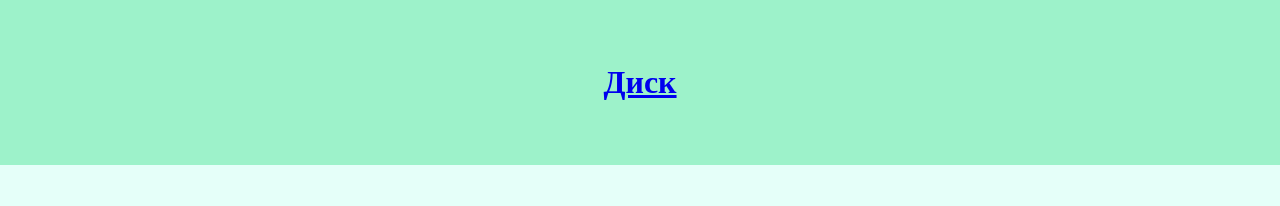
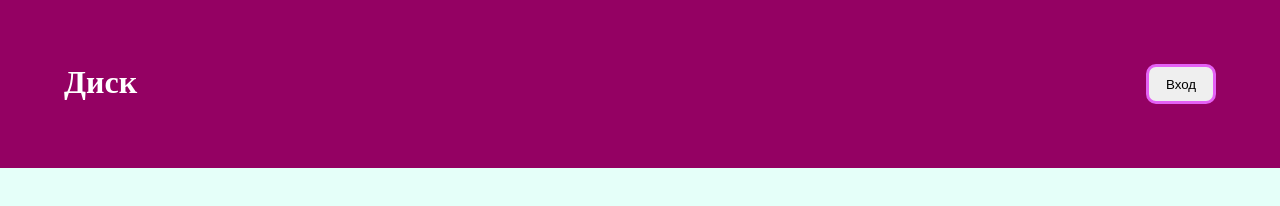
Before and after one commit to Me11ad/failoobmennik, a plain HTML site: page main.html in a window 1280 px wide. Drawn offline with Linux system fonts and the light colour scheme.

Commit message:
Добавил красоты

```diff
--- a/main.css
+++ b/main.css
@@ -10,9 +10,9 @@ body{
 
 header {
     display: flex;
-    justify-content: center;
+    justify-content: space-between;
     padding: 5%;
-    background: #9DF2CA;
+    background: #940163;
   }
 
   main {
@@ -25,6 +25,22 @@ header {
     display: flex;
   }
 
+  button{
+    height: 40px;
+    width: 70px;
+    border: solid;
+    border-color: #e461f5;
+    border-radius: 10px;
+  }
+
   .file-list {
     display: flex;
   }
+
+  h1{
+    color: #FFFFFF;
+  }
+
+  a{
+    text-decoration: none;
+  }
--- a/main.html
+++ b/main.html
@@ -10,9 +10,13 @@
 <body>
     <header>
         <a href="./main.html"><h1>Диск</h1></a>
+        <div class="menu">
+            <a href="#">
+                <button type="button" name="enter">Вход</button>
+            </a>
+        </div>
     </header>
     <main>
-        <div class="menu"></div>
         <div class="file-list"></div>
     </main>
 </body>
```
